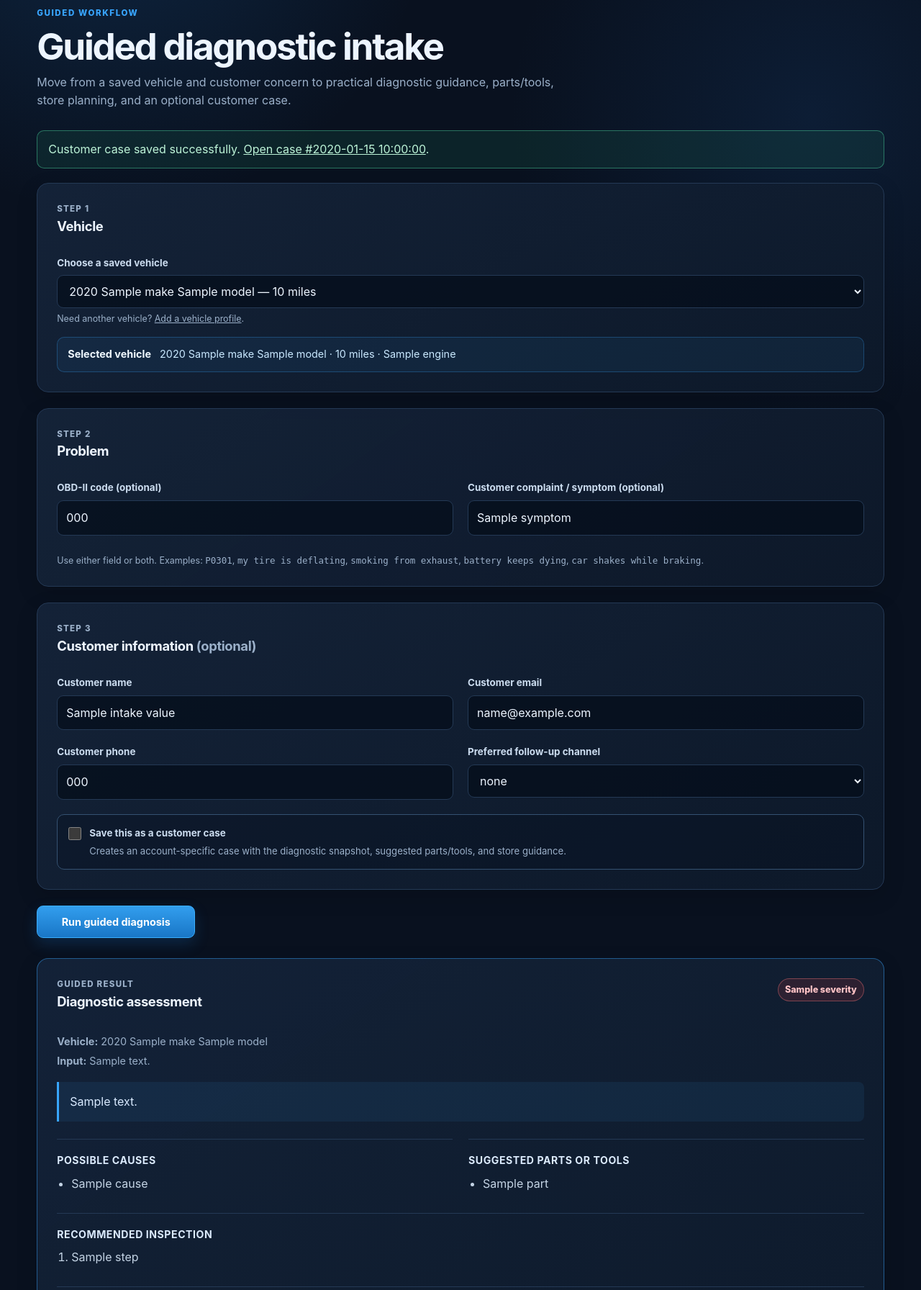
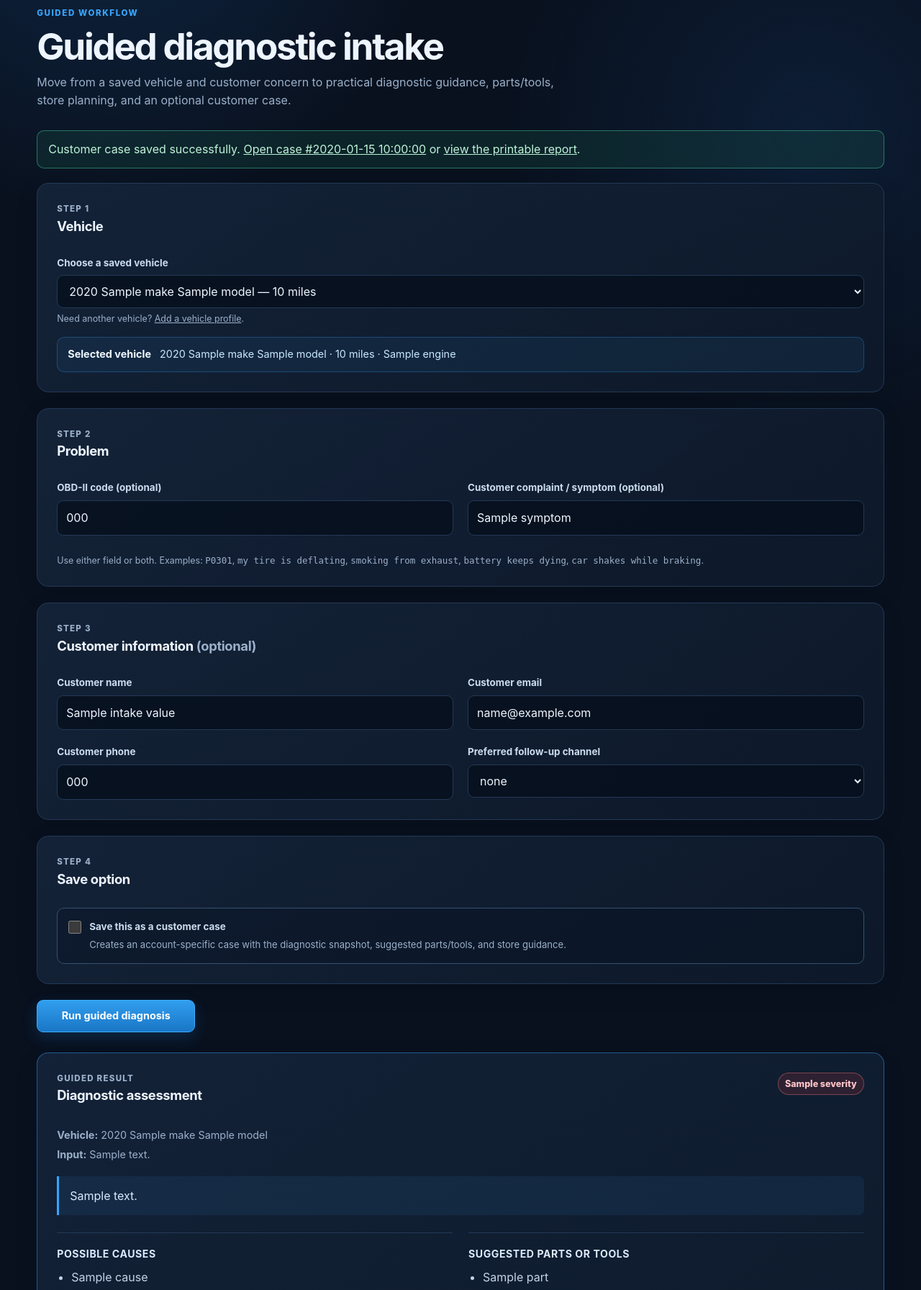
Before and after one commit to Abhay-MechMate/mechmate-ai, a FastAPI app: template app/templates/intake.html in a window 1280 px wide. Shown: the part 154-1946 px from the top of the page at 72% size. Run offline with FastAPI, Linux system fonts and the light colour scheme; the template is opened without the code that fills it: most values are stand-ins (such as "Sample title", 1, 10 or a date in 2020); some libraries are stand-ins or nearby versions.

Commit message:
Improve guided intake save option and report link

```diff
--- a/app/templates/intake.html
+++ b/app/templates/intake.html
@@ -3,7 +3,7 @@
 {% block content %}
 <header class="page-heading"><p class="page-kicker">Guided workflow</p><h1>Guided diagnostic intake</h1><p class="subtext">Move from a saved vehicle and customer concern to practical diagnostic guidance, parts/tools, store planning, and an optional customer case.</p></header>
 {% if error %}<div class="form-error">{{ error }}</div>{% endif %}
-{% if created_case_id %}<div class="success">Customer case saved successfully. <a href="/cases/{{ created_case_id }}">Open case #{{ created_case_id }}</a>.</div>{% endif %}
+{% if created_case_id %}<div class="success">Customer case saved successfully. <a href="/cases/{{ created_case_id }}">Open case #{{ created_case_id }}</a> or <a href="/cases/{{ created_case_id }}/report">view the printable report</a>.</div>{% endif %}
 
 {% if vehicles %}
 <form method="post" action="/intake" class="intake-form">
@@ -31,8 +31,11 @@
             <div><label for="intakeCustomerEmail">Customer email</label><input type="email" name="customer_email" id="intakeCustomerEmail" value="{{ intake_values.customer_email or '' }}"></div>
             <div><label for="intakeCustomerPhone">Customer phone</label><input type="tel" name="customer_phone" id="intakeCustomerPhone" value="{{ intake_values.customer_phone or '' }}"></div>
             <div><label for="intakeFollowUpChannel">Preferred follow-up channel</label><select name="follow_up_channel" id="intakeFollowUpChannel">{% for channel in ['none', 'email', 'phone', 'text', 'WhatsApp', 'voice'] %}<option value="{{ channel }}" {% if intake_values.follow_up_channel == channel %}selected{% endif %}>{{ channel }}</option>{% endfor %}</select></div>
-            <label class="case-save-toggle full" for="saveAsCase"><input type="checkbox" name="save_as_case" id="saveAsCase" {% if intake_values.save_as_case %}checked{% endif %}> <span><strong>Save this as a customer case</strong><small>Creates an account-specific case with the diagnostic snapshot, suggested parts/tools, and store guidance.</small></span></label>
         </div>
+    </section>
+    <section class="card intake-step">
+        <div class="section-heading"><div><p class="section-label">Step 4</p><h2>Save option</h2></div></div>
+        <label class="case-save-toggle" for="saveAsCase"><input type="checkbox" name="save_as_case" id="saveAsCase" {% if intake_values.save_as_case %}checked{% endif %}> <span><strong>Save this as a customer case</strong><small>Creates an account-specific case with the diagnostic snapshot, suggested parts/tools, and store guidance.</small></span></label>
     </section>
     <button class="button intake-submit" type="submit">Run guided diagnosis</button>
 </form>
```
Also changed, not shown: tests/test_app_workflows.py (+1 -0 lines).
